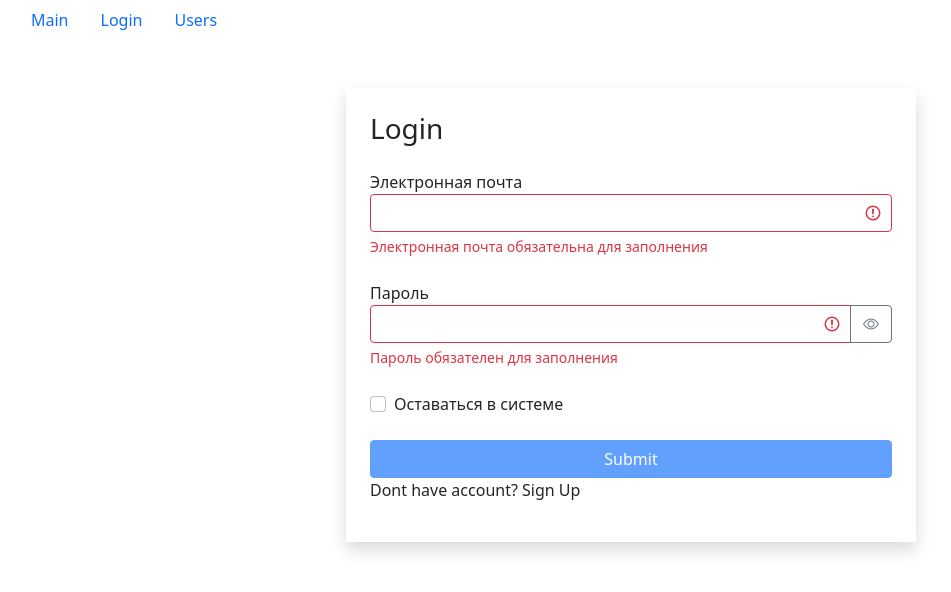
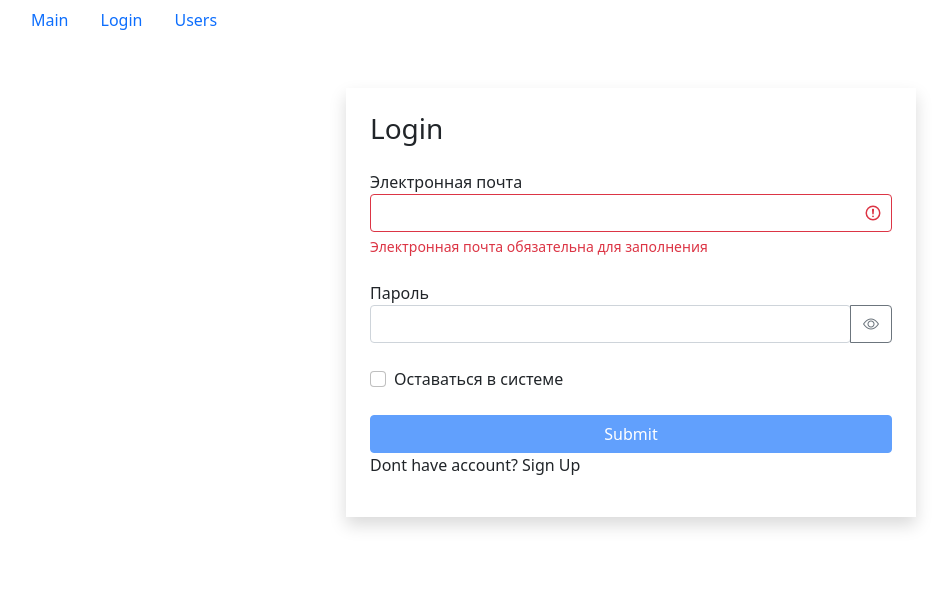
Before and after one commit to Semapa/Fast-company, a React (Create React App) app: page /login/1 in a window 1280 px wide. Shown: the top 592 px of the page, without its empty margins (9-960 px from the left). Built offline with nearby package versions, Linux system fonts and the light colour scheme.

Commit message:
Добавил валидацию с помощью Yup

```diff
--- a/src/components/ui/loginForm.jsx
+++ b/src/components/ui/loginForm.jsx
@@ -1,45 +1,74 @@
 import React, { useEffect, useState } from 'react'
-import { validator } from '../../utils/validator'
+// import { validator } from '../../utils/validator'
 import TextField from '../common/form/textField'
 import CheckBoxField from '../common/form/checkBoxField'
+import * as yup from 'yup'
 
 const LoginForm = () => {
   const [data, setData] = useState({ email: '', password: '', stayOn: false })
   const [errors, setErrors] = useState({})
 
-  const validatorConfig = {
-    email: {
-      isRequired: {
-        message: 'Электронная почта обязательна для заполнения'
-      },
-      isEmail: {
-        message: 'Email введен не корректно'
-      }
-    },
-    password: {
-      isRequired: {
-        message: 'Пароль обязателен для заполнения'
-      },
-      isCapitalSymbol: {
-        message: 'Пароль должен содержать хотя бы одну заглавную букву'
-      },
-      isContainDigit: {
-        message: 'Пароль должен содержать хотя бы одну цифру'
-      },
-      min: {
-        message: 'Пароль должен состоять минимум из 8 символов',
-        value: 8
-      }
-    }
-  }
+  const validateScheme = yup.object().shape({
+    password: yup
+      .string()
+      .required('Пароль обязателен для заполнения')
+      .matches(
+        /^(?=.*[A-Z])/,
+        'Пароль должен содержать хотя бы одну заглавную букву'
+      )
+      .matches(/(?=.*[0-9])/, 'Пароль должен содержать хотя бы одну цифру')
+      .matches(
+        /(?=.*[!@#$%^&*])/,
+        'Пароль должен содержать один из специальных символов !@#$%^&*'
+      )
+      .matches(/(?=.{8,})/, 'Пароль должен состоять минимум из 8 символов'),
+    email: yup
+      .string()
+      .required('Электронная почта обязательна для заполнения')
+      .email('Email введен не корректно')
+  })
+
+  // валидация без Yup
+  // const validatorConfig = {
+  //   email: {
+  //     isRequired: {
+  //       message: 'Электронная почта обязательна для заполнения'
+  //     },
+  //     isEmail: {
+  //       message: 'Email введен не корректно'
+  //     }
+  //   },
+  //   password: {
+  //     isRequired: {
+  //       message: 'Пароль обязателен для заполнения'
+  //     },
+  //     isCapitalSymbol: {
+  //       message: 'Пароль должен содержать хотя бы одну заглавную букву'
+  //     },
+  //     isContainDigit: {
+  //       message: 'Пароль должен содержать хотя бы одну цифру'
+  //     },
+  //     min: {
+  //       message: 'Пароль должен состоять минимум из 8 символов',
+  //       value: 8
+  //     }
+  //   }
+  // }
 
   useEffect(() => {
     validate()
   }, [data])
 
   const validate = () => {
-    const errors = validator(data, validatorConfig)
-    setErrors(errors)
+    // валидация без Yup
+    // const errors = validator(data, validatorConfig)
+
+    validateScheme
+      .validate(data)
+      .then(() => setErrors({}))
+      .catch((err) => setErrors({ [err.path]: err.message }))
+    // валидация без Yup
+    // setErrors(errors)
     return Object.keys(errors).length === 0
   }
   const isValid = Object.keys(errors).length === 0
```
